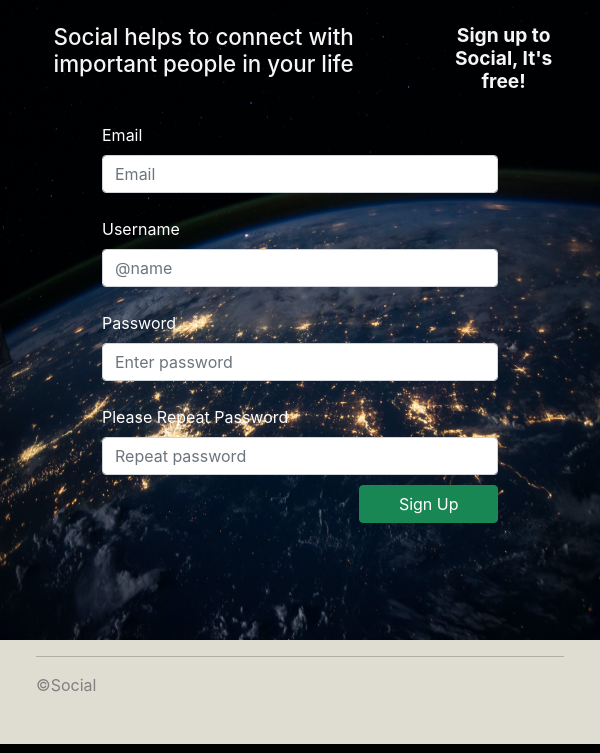
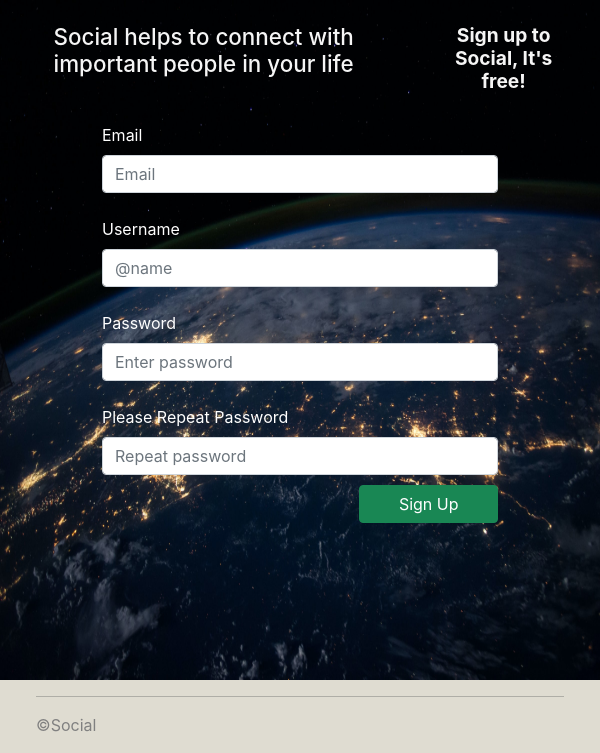
Before and after one commit to Zachj345/Social-Media-Clone-with-Messages, a Flask app: page /sign-up-login in a window 600 px wide. Shown: the part 56-809 px from the top of the page. Run offline with Flask 2, Linux system fonts and the light colour scheme; some libraries are stand-ins or nearby versions.

Commit message:
Changed background image height on mobile

```diff
--- a/website/templates/sign_up.html
+++ b/website/templates/sign_up.html
@@ -6,6 +6,7 @@
       .background {
         height: 80vh;
         width: 100vw;
+        min-height: 80%;
         background-image: url("/static/images/connections.jpg");
         background-size: 100% 100%;
         background-repeat: no-repeat;
@@ -62,11 +63,18 @@
           margin: 5% auto;
           width: 66%;
         }
+        .background {
+          height: 85%;
+          min-height: 85%;
+        }
       }
       @media (min-width: 0px) and (max-width: 412px) {
         .forms {
           margin: 5% auto;
           width: 88%;
+        }
+        .background {
+          min-height: 85%;
         }
       }
     </style>
```
